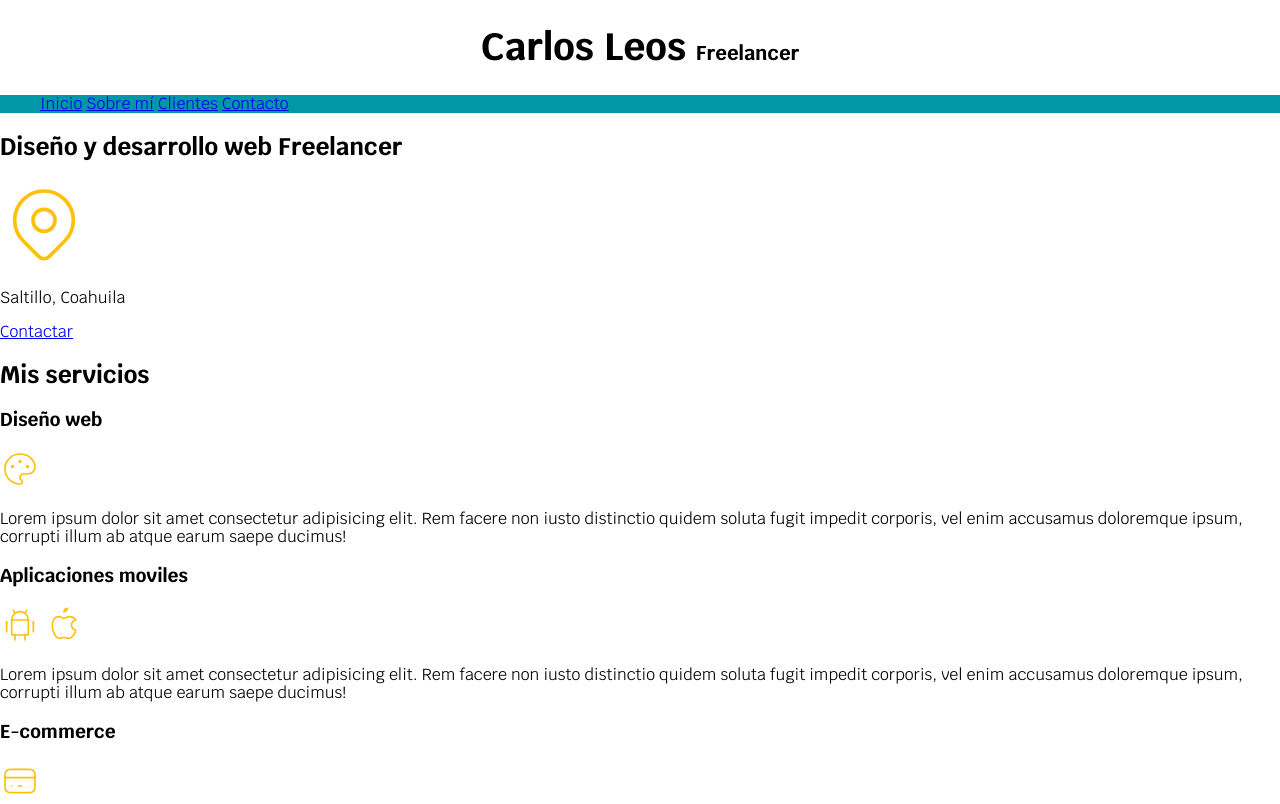
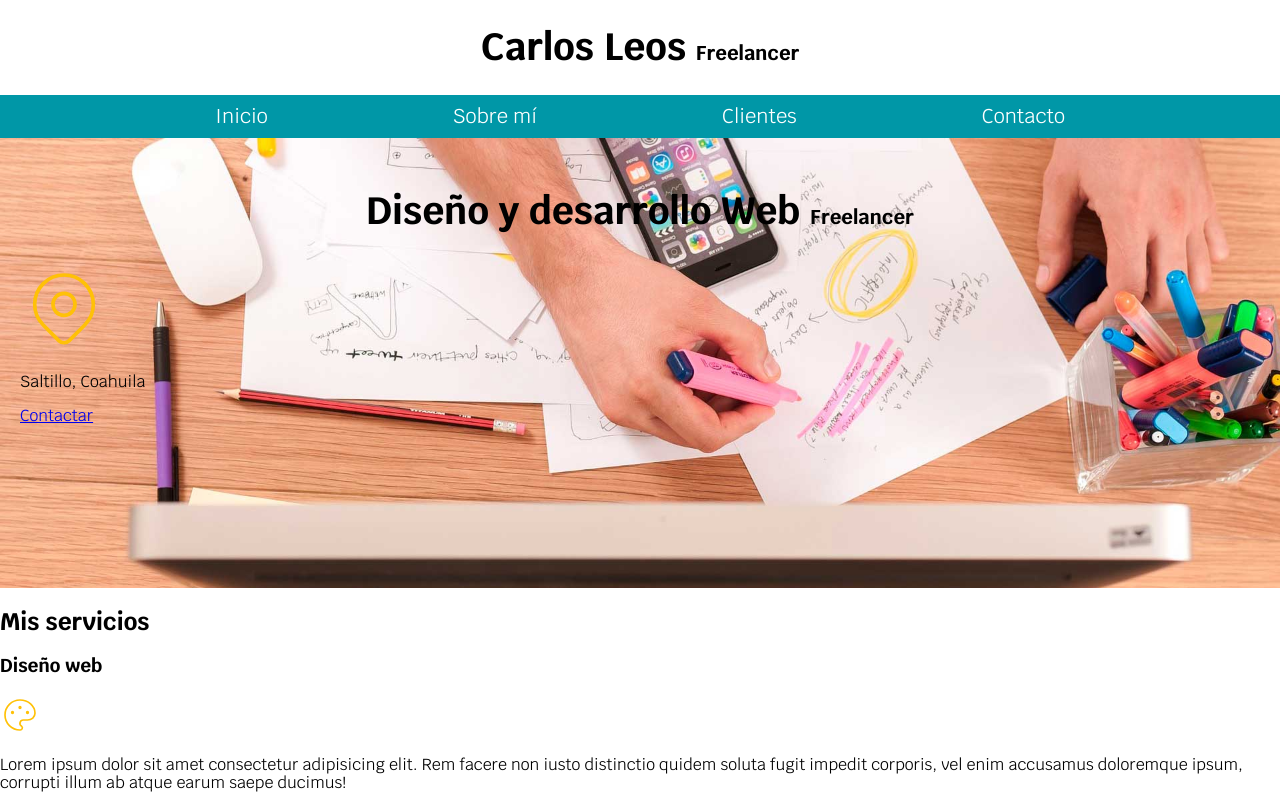
Before and after one commit to Aruleos/ProyectosDesarrolloWeb, a plain HTML site: page Freelancer/index.html in a window 1280 px wide. Shown: the top 804 px of the page. Drawn offline with Linux system fonts and the light colour scheme.

Commit message:
Adding CSS and display settings

```diff
--- a/Freelancer/index.html
+++ b/Freelancer/index.html
@@ -28,8 +28,9 @@
             <a href="#">Contacto</a>
         </nav>
     </div>
-    <section>
-        <h2>Diseño y desarrollo web Freelancer</h2>
+    <section class="hero">
+        <div class="contenido-hero">
+            <h2 class="titulo">Diseño y desarrollo Web <span>Freelancer</span></h2>
             <svg xmlns="http://www.w3.org/2000/svg" class="icon icon-tabler icon-tabler-map-pin" width="88" height="88" viewBox="0 0 24 24" stroke-width="1" stroke="#ffc107" fill="none" stroke-linecap="round" stroke-linejoin="round">
                 <path stroke="none" d="M0 0h24v24H0z" fill="none"/>
                 <circle cx="12" cy="11" r="3" />
@@ -37,6 +38,7 @@
             </svg>
             <p>Saltillo, Coahuila</p>
             <a href="#">Contactar</a>
+        </div>
     </section>
 
     <main>
--- a/Freelancer/stylesCSS/style.css
+++ b/Freelancer/stylesCSS/style.css
@@ -8,6 +8,11 @@
 
 html{
     font-size: 62.5%;
+    box-sizing: border-box;
+}
+
+*, *:before, *:after {
+  box-sizing: inherit;
 }
 
 body{
@@ -28,7 +33,7 @@ body{
 }
 
 .contenedor{
-    width: 120rem;
+    max-width: 120rem;
     margin: 0 auto;
 }
 
@@ -36,6 +41,39 @@ body{
     background-color: var(--secundario);
 }
 
-/*.navegacion-principal{
+.navegacion-principal{
+    display: flex;
+    justify-content:space-evenly;
+}
 
-}*/
+.navegacion-principal a{
+    color: var(--blanco);
+    text-decoration: none;
+    padding: 1rem;
+    font-size: 2rem;
+    font-weight: 700px;
+    padding: 1rem;
+}
+
+@media (max-width: 480px) {
+    .navegacion-principal{
+        flex-direction: column;
+        align-items: center;
+    }
+}
+
+
+
+.navegacion-principal a:hover{
+    background-color: var(--primario);
+    color:var(--oscuro);
+}
+
+
+.hero{
+    background-image: url(../img/hero.jpg);
+    background-repeat: no-repeat;
+    background-size: cover;
+    height: 450px;
+    padding: 20px;
+}
```
Also changed, not shown: Freelancer/img/hero.jpg (renamed from Freelancer/hero.jpg). Lines whose indentation alone changed are shown as unchanged.
